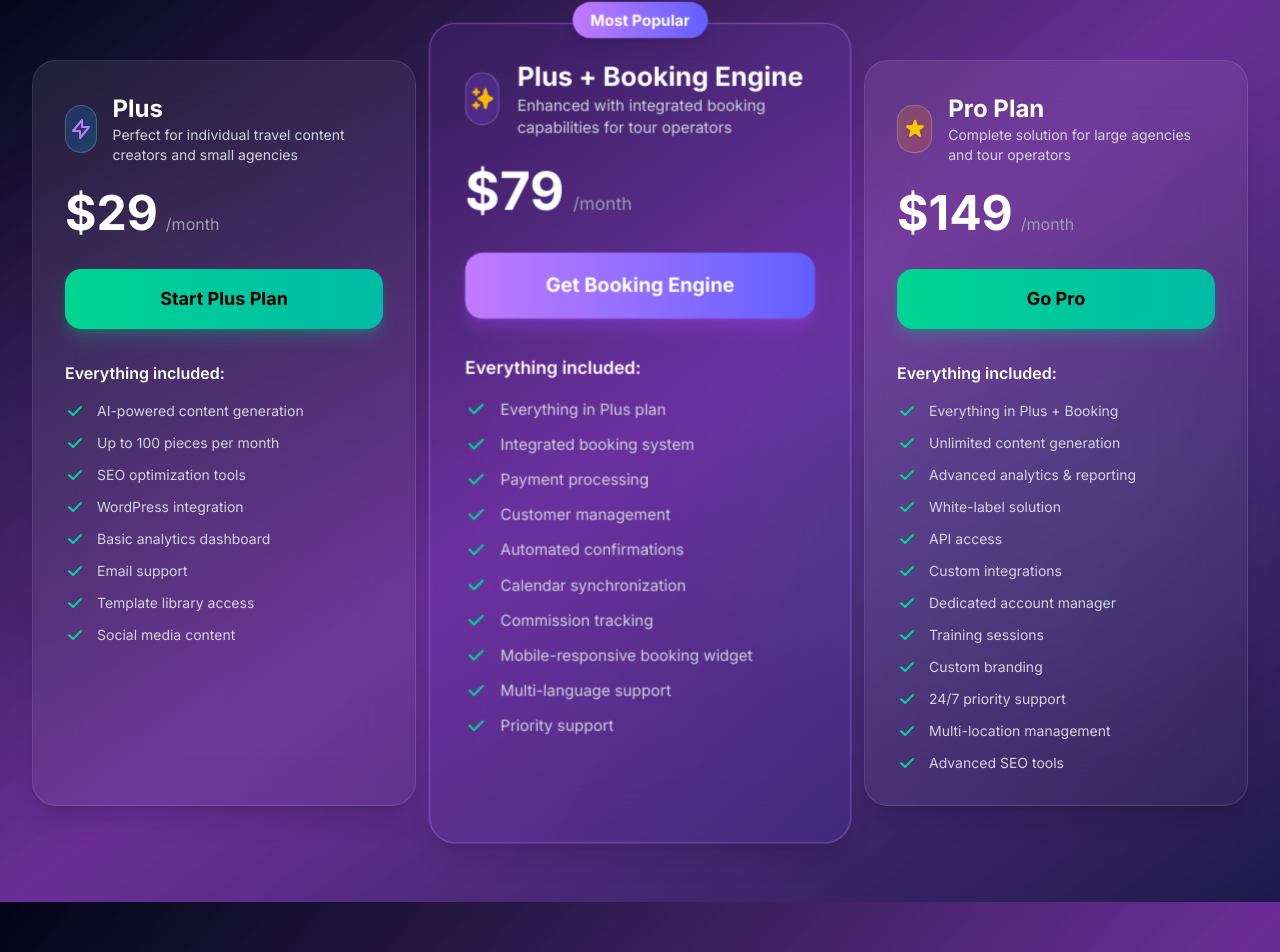
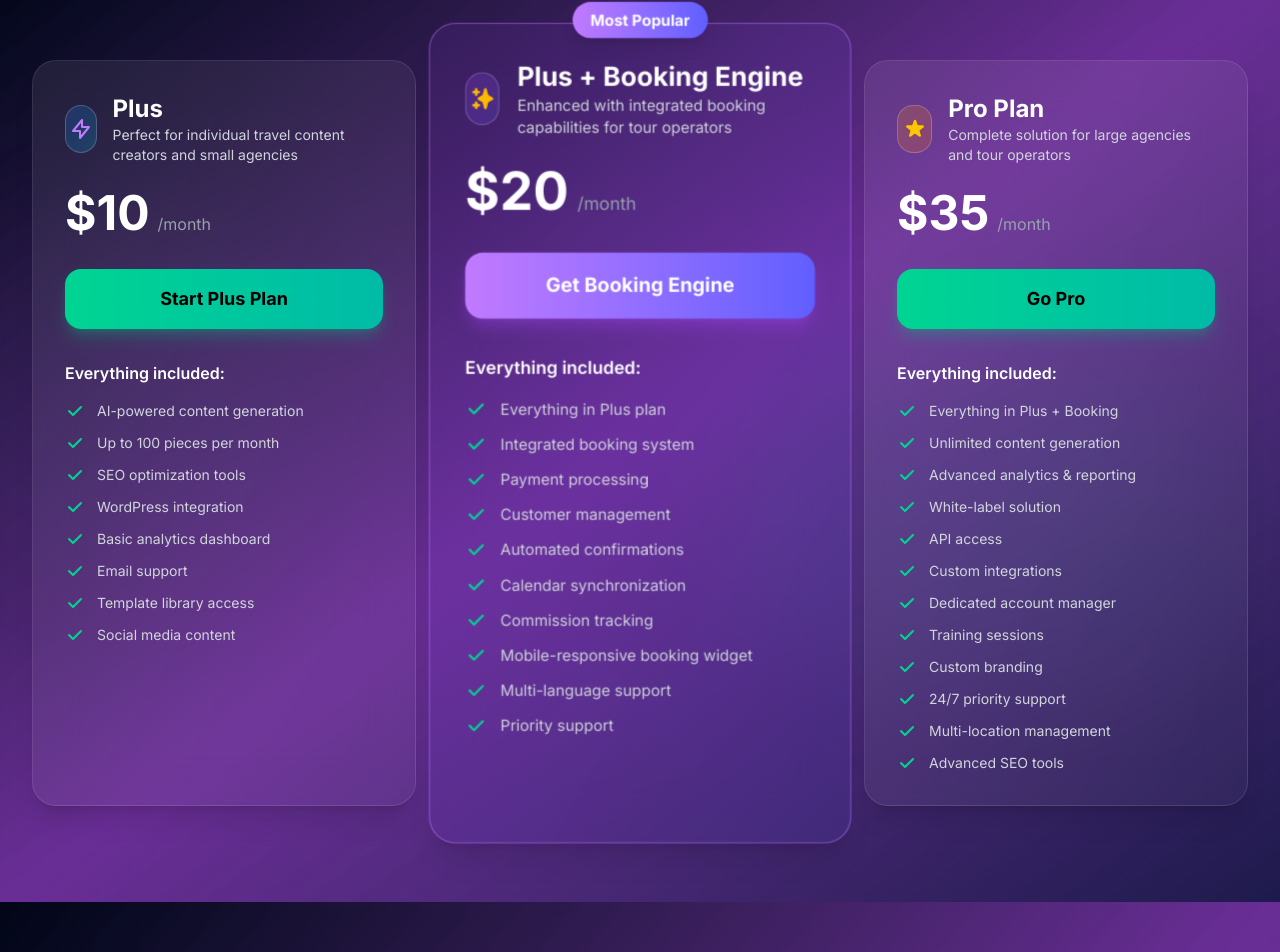
Before and after one commit to sanathsadiga/voyage-forge-mark, a Next.js app: page /pricing in a window 1280 px wide. Shown: the part 836-1788 px from the top of the page. Built offline with nearby package versions, Linux system fonts and the light colour scheme.

Commit message:
changed pricing

```diff
--- a/src/app/components/PricingSection.tsx
+++ b/src/app/components/PricingSection.tsx
@@ -42,7 +42,7 @@ interface PricingPlan {
 const pricingPlans: PricingPlan[] = [
   {
     name: "Plus",
-    price: { usd: 29, inr: 2400 },
+    price: { usd: 10, inr: 899 },
     period: "/month",
     description: "Perfect for individual travel content creators and small agencies",
     features: [
@@ -61,7 +61,7 @@ const pricingPlans: PricingPlan[] = [
   },
   {
     name: "Plus + Booking Engine",
-    price: { usd: 79, inr: 6500 },
+    price: { usd: 20, inr: 1750 },
     period: "/month",
     description: "Enhanced with integrated booking capabilities for tour operators",
     features: [
@@ -84,7 +84,7 @@ const pricingPlans: PricingPlan[] = [
   },
   {
     name: "Pro Plan",
-    price: { usd: 149, inr: 12300 },
+    price: { usd: 35, inr: 2999 },
     period: "/month",
     description: "Complete solution for large agencies and tour operators",
     features: [
@@ -328,7 +328,7 @@ export default function PricingSection(): ReactElement {
         <div itemScope itemType="https://schema.org/Product">
           <span itemProp="name">Voyage Forge Plus Plan</span>
           <div itemProp="offers" itemScope itemType="https://schema.org/Offer">
-            <span itemProp="price">29</span>
+            <span itemProp="price">10</span>
             <span itemProp="priceCurrency">USD</span>
             <span itemProp="availability">https://schema.org/InStock</span>
           </div>
@@ -336,7 +336,7 @@ export default function PricingSection(): ReactElement {
         <div itemScope itemType="https://schema.org/Product">
           <span itemProp="name">Voyage Forge Plus with Booking Engine</span>
           <div itemProp="offers" itemScope itemType="https://schema.org/Offer">
-            <span itemProp="price">79</span>
+            <span itemProp="price">20</span>
             <span itemProp="priceCurrency">USD</span>
             <span itemProp="availability">https://schema.org/InStock</span>
           </div>
@@ -344,7 +344,7 @@ export default function PricingSection(): ReactElement {
         <div itemScope itemType="https://schema.org/Product">
           <span itemProp="name">Voyage Forge Pro Plan</span>
           <div itemProp="offers" itemScope itemType="https://schema.org/Offer">
-            <span itemProp="price">149</span>
+            <span itemProp="price">35</span>
             <span itemProp="priceCurrency">USD</span>
             <span itemProp="availability">https://schema.org/InStock</span>
           </div>
--- a/src/app/pricing/PricingPageContent.tsx
+++ b/src/app/pricing/PricingPageContent.tsx
@@ -52,7 +52,7 @@ interface PricingPlan {
 const pricingPlans: PricingPlan[] = [
   {
     name: "Plus",
-    price: { usd: 29, inr: 2400 },
+    price: { usd: 10, inr: 899 },
     description: "Perfect for individual travel content creators and small agencies",
     features: [
       "AI-powered content generation",
@@ -71,7 +71,7 @@ const pricingPlans: PricingPlan[] = [
   },
   {
     name: "Plus + Booking Engine",
-    price: { usd: 79, inr: 6500 },
+    price: { usd: 20, inr: 1750 },
     description: "Enhanced with integrated booking capabilities for tour operators",
     features: [
       "Everything in Plus plan",
@@ -93,7 +93,7 @@ const pricingPlans: PricingPlan[] = [
   },
   {
     name: "Pro Plan",
-    price: { usd: 149, inr: 12300 },
+    price: { usd: 35, inr: 2999 },
     description: "Complete solution for large agencies and tour operators",
     features: [
       "Everything in Plus + Booking",
```
